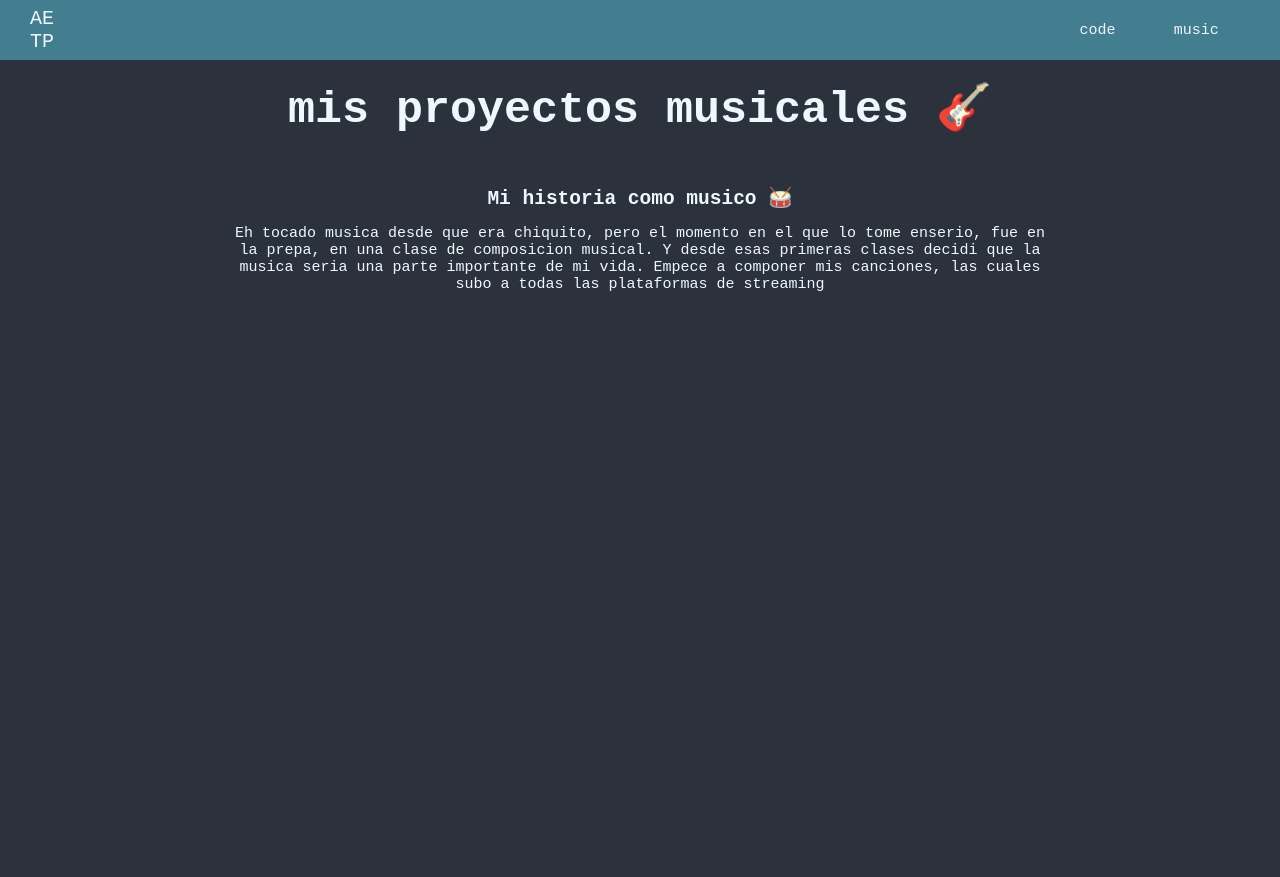
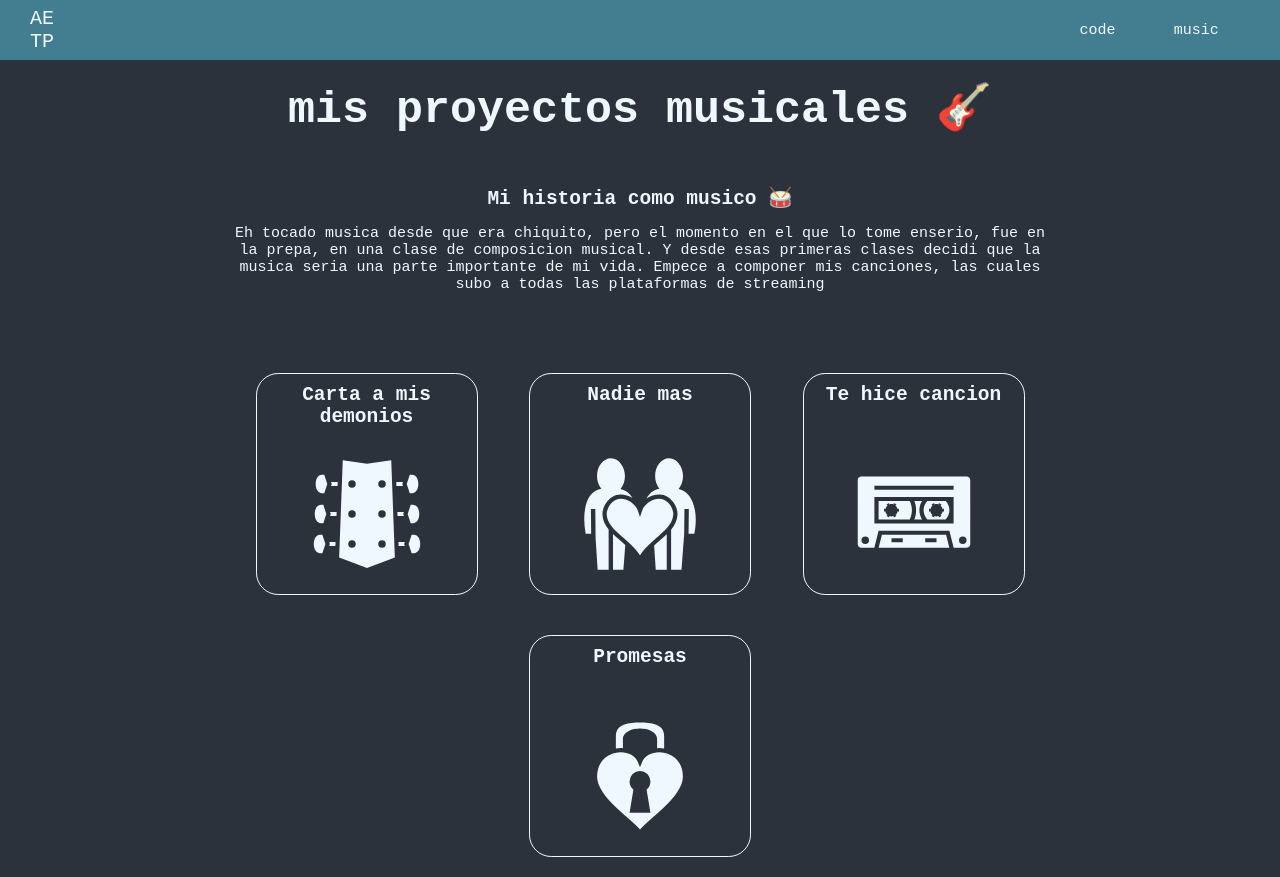
Before and after one commit to AdrianETP/My-portfolio-website, a React (Create React App) app: page /music in a window 1280 px wide. Before the commit the page ends 800 px from the top, so only its background shows below. Built offline with nearby package versions, Linux system fonts and the light colour scheme.

Commit message:
agregue los minibuttons en music

```diff
--- a/src/App.css
+++ b/src/App.css
@@ -3,3 +3,8 @@ body{
   color: aliceblue;
   font-family: monospace;
 }
+.icon{
+  width: 120px;
+  height: 120px;
+  margin-bottom: 10px;
+}
--- a/src/Components/minibutton/Minibutton.css
+++ b/src/Components/minibutton/Minibutton.css
@@ -9,7 +9,7 @@
   flex-direction: column;
   justify-content: space-between;
   text-align: center;
-
+  margin: 20px;
 }
 .Minibutton__div:hover{
   animation-name: changecolor;
--- a/src/Pages/Code/Code.css
+++ b/src/Pages/Code/Code.css
@@ -13,8 +13,3 @@
   display: flex;
   justify-content: space-evenly;
 }
-.Code__icon{
-  width: 120px;
-  height: 120px;
-  margin-bottom: 10px;
-}
--- a/src/Pages/Code/Code.tsx
+++ b/src/Pages/Code/Code.tsx
@@ -11,9 +11,9 @@ function Code(){
 no eh vuelto atras. Eh utilizado lenguajes como python, javascript, typescript, c++, C#, R y librerias
 como React. Y me apasiona mucho el tema de las comatizaciones y el diseño web. Por eso, muchos de mis proyectos se enfocan en estas dos cosas'/>
                  <div className='Code__div--minibuttoncontainers'>
-                       <Minibutton texto = "Mi editor de  markdown" link ="https://adrian-007391.github.io/md_editor_react/" icono ={<AiFillFileMarkdown className='Code__icon'/>}/>
+                       <Minibutton texto = "Mi editor de  markdown" link ="https://adrian-007391.github.io/md_editor_react/" icono ={<AiFillFileMarkdown className='icon'/>}/>
 
-                       <Minibutton texto = "Mi Calculadora con python" icono = {<BsFillCalculatorFill className='Code__icon'/>} link= "https://github.com/Adrian-007391/Aplicacion_calculadora_python"/>
+                       <Minibutton texto = "Mi Calculadora con python" icono = {<BsFillCalculatorFill className='icon'/>} link= "https://github.com/Adrian-007391/Aplicacion_calculadora_python"/>
                  </div>
            </div>
       );
--- a/src/Pages/Music/Music.css
+++ b/src/Pages/Music/Music.css
@@ -1,3 +1,13 @@
 .music{
   padding-top: 10vh;
+  display: flex;
+  flex-direction: column;
+  align-items: center;
 }
+.music__div--minibuttoncontainer{
+  width: 65vw;
+  display: flex;
+  justify-content: space-evenly;
+  margin-top: 60px;
+  flex-wrap: wrap;
+}
--- a/src/Pages/Music/Music.tsx
+++ b/src/Pages/Music/Music.tsx
@@ -1,11 +1,18 @@
 import React from 'react'
 import './Music.css'
 import TitleandDescription from '../../Components/titleanddescription/TitleandDescription';
-
+import Minibutton from '../../Components/minibutton/Minibutton';
+import {GiGuitarHead, GiLovers ,GiAudioCassette, GiLockedHeart} from 'react-icons/gi'
 function Music(){
       return(
             <div className='music'>
                  <TitleandDescription titulo='mis proyectos musicales 🎸' sub='Mi historia como musico 🥁' text='Eh tocado musica desde que era chiquito, pero el momento en el que lo tome enserio, fue en la prepa, en una clase de composicion musical. Y desde esas primeras clases decidi que la musica seria una parte importante de mi vida. Empece a componer mis canciones, las cuales subo a todas las plataformas de streaming' />
+                  <div className='music__div--minibuttoncontainer'>
+                        <Minibutton texto="Carta a mis demonios" link ="https://ps.onerpm.com/8782602508" icono={<GiGuitarHead className='icon'/>}/>
+                        <Minibutton texto="Nadie mas" link="https://ps.onerpm.com/1662875779" icono = {<GiLovers className='icon'/>}/>
+                        <Minibutton texto = "Te hice cancion" link ="https://onerpm.link/112868894212" icono = {<GiAudioCassette className='icon'/>}/>
+                        <Minibutton texto = "Promesas" link ="https://ps.onerpm.com/9021901407" icono ={<GiLockedHeart className='icon'/>}/>
+                  </div>
            </div>
       );
 }
```
